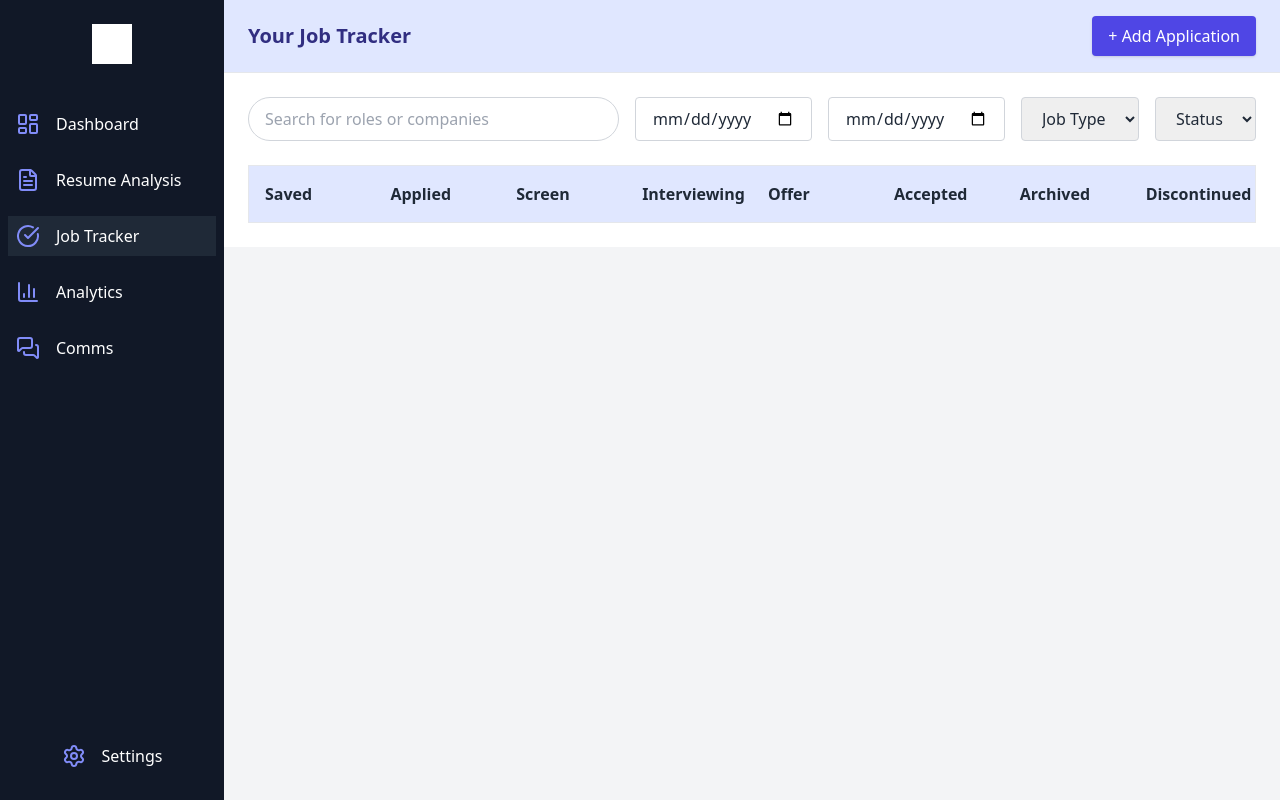
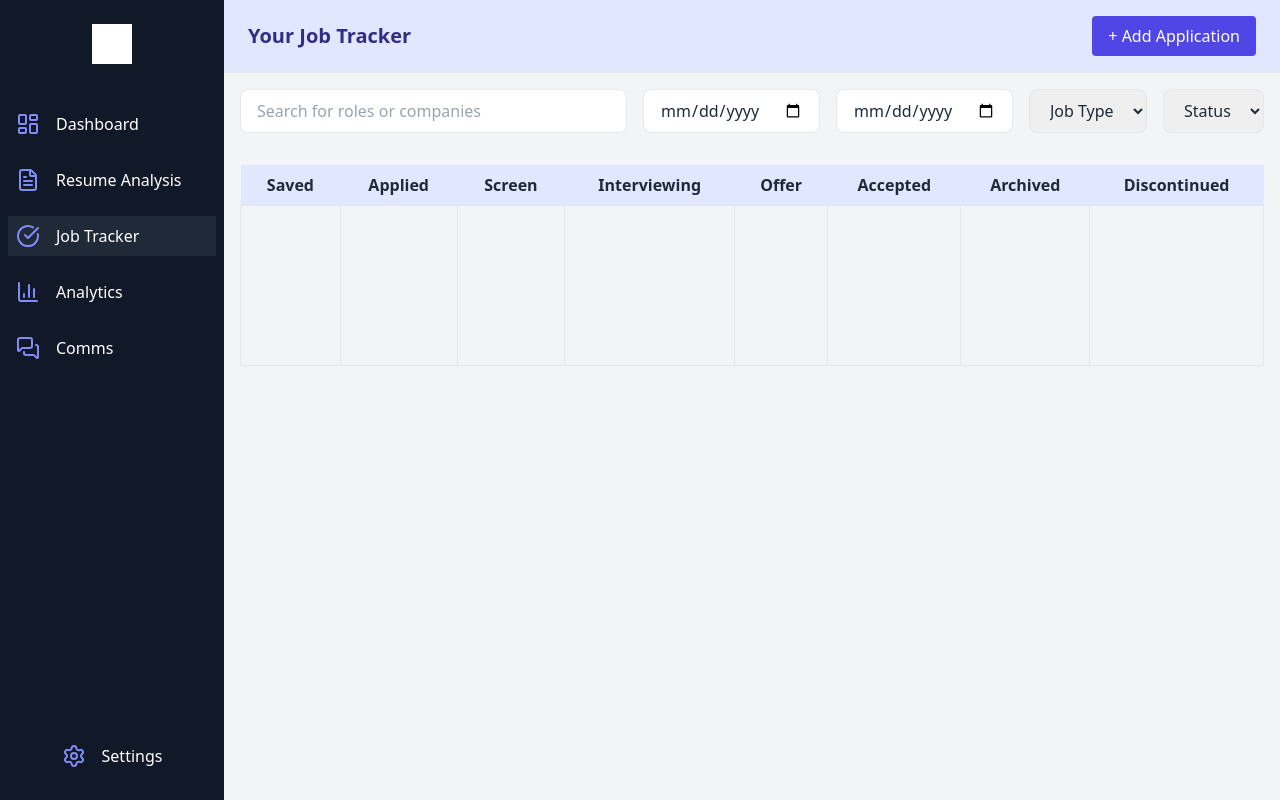
Before and after one commit to Jignesh6155/CITS3403_project, a Flask app: page /job-tracker in a window 1280 px wide. Run offline with Flask 3, Linux system fonts and the light colour scheme; lists and menus that the app fills with data are empty; style sheets or scripts are compiled from the project's sources; some libraries are stand-ins or nearby versions.

Commit message:
Implement drag and drop functionality for the boxes of jobs on the job tracker page no delete function yet for the boxes

```diff
--- a/app/templates/jobTracker.html
+++ b/app/templates/jobTracker.html
@@ -5,60 +5,62 @@
 
 {% block content %}
 <div class="flex-1 flex flex-col overflow-hidden">
-  <!-- HEADER + BUTTON -->
+  <!-- HEADER -->
   <header class="px-6 py-4 bg-indigo-100 border-b border-gray-200 flex justify-between items-center">
     <h1 class="text-xl font-semibold text-indigo-900">Your Job Tracker</h1>
-    <button id="addBtn" class="px-4 py-2 bg-indigo-600 text-white rounded shadow hover:bg-indigo-700">
+    <button id="openModal" class="px-4 py-2 bg-indigo-600 text-white rounded hover:bg-indigo-700">
       + Add Application
     </button>
   </header>
 
-  <!-- SEARCH SECTION -->
-  <div class="p-6 bg-white">
-    <div class="flex flex-wrap gap-4 mb-6">
-      <input type="text" id="searchInput" placeholder="Search for roles or companies" class="flex-1 rounded-full border-gray-300 px-4 py-2 border focus:outline-none" />
-      <input type="date" class="rounded border-gray-300 px-4 py-2 border focus:outline-none" />
-      <input type="date" class="rounded border-gray-300 px-4 py-2 border focus:outline-none" />
-      <select class="rounded border-gray-300 px-4 py-2 border focus:outline-none">
+  <!-- SEARCH BAR -->
+  <div class="p-4 flex flex-wrap gap-4">
+    <input type="text" id="searchInput" placeholder="Search for roles or companies" class="border rounded-lg px-4 py-2 flex-1" />
+    <input type="date" class="border rounded-lg px-4 py-2" />
+    <input type="date" class="border rounded-lg px-4 py-2" />
+    <select class="border rounded-lg px-4 py-2">
       <option>Job Type</option>
     </select>
-      <select class="rounded border-gray-300 px-4 py-2 border focus:outline-none">
+    <select class="border rounded-lg px-4 py-2">
       <option>Status</option>
     </select>
   </div>
 
   <!-- TABLE -->
-    <div class="overflow-y-auto" style="max-height: 500px;">
-      <table class="table-fixed w-full border">
+  <main class="flex-1 overflow-x-auto p-4">
+    <table class="min-w-full table-fixed">
       <thead class="bg-indigo-100">
         <tr>
-            <th class="w-1/8 p-4 text-left">Saved</th>
-            <th class="w-1/8 p-4 text-left">Applied</th>
-            <th class="w-1/8 p-4 text-left">Screen</th>
-            <th class="w-1/8 p-4 text-left">Interviewing</th>
-            <th class="w-1/8 p-4 text-left">Offer</th>
-            <th class="w-1/8 p-4 text-left">Accepted</th>
-            <th class="w-1/8 p-4 text-left">Archived</th>
-            <th class="w-1/8 p-4 text-left">Discontinued</th>
+          <th class="px-4 py-2">Saved</th>
+          <th class="px-4 py-2">Applied</th>
+          <th class="px-4 py-2">Screen</th>
+          <th class="px-4 py-2">Interviewing</th>
+          <th class="px-4 py-2">Offer</th>
+          <th class="px-4 py-2">Accepted</th>
+          <th class="px-4 py-2">Archived</th>
+          <th class="px-4 py-2">Discontinued</th>
         </tr>
       </thead>
-        <tbody id="jobTableBody">
-          <!-- Dynamic rows will be inserted here -->
+      <tbody>
+        <tr>
+          {% for column in ["Saved", "Applied", "Screen", "Interviewing", "Offer", "Accepted", "Archived", "Discontinued"] %}
+          <td id="{{ column }}" ondragover="event.preventDefault()" ondrop="onDrop(event, '{{ column }}')" class="border h-40 align-top p-2"></td>
+          {% endfor %}
+        </tr>
       </tbody>
     </table>
-    </div>
-  </div>
+  </main>
 
   <!-- MODAL -->
-  <div id="modal" class="fixed inset-0 bg-black bg-opacity-50 hidden flex items-center justify-center z-50">
-    <div class="bg-white rounded-2xl shadow-lg p-8 w-full max-w-md relative">
-      <button id="closeModal" class="absolute top-4 right-6 text-gray-500 hover:text-gray-700 text-2xl">&times;</button>
+  <div id="modal" class="fixed inset-0 flex items-center justify-center bg-black bg-opacity-50 hidden z-50">
+    <div class="bg-white p-8 rounded-lg w-full max-w-md relative">
+      <button id="closeModal" class="absolute top-4 right-6 text-gray-500 hover:text-black text-2xl">&times;</button>
       <h2 class="text-2xl font-bold text-indigo-900 mb-6 text-center">Add Application</h2>
-      <form id="jobForm" class="flex flex-col gap-4">
-        <input id="companyName" type="text" required placeholder="Company Name" class="input-style rounded border-gray-300 px-4 py-2 border focus:outline-none" />
-        <input id="jobTitle" type="text" required placeholder="Job Title" class="input-style rounded border-gray-300 px-4 py-2 border focus:outline-none" />
-        <input id="dateApplied" type="date" required class="input-style rounded border-gray-300 px-4 py-2 border focus:outline-none" />
-        <select id="status" required class="input-style rounded border-gray-300 px-4 py-2 border focus:outline-none">
+      <form id="applicationForm" class="flex flex-col gap-4">
+        <input id="companyName" type="text" placeholder="Company Name" required class="border rounded-lg px-4 py-2 focus:ring-2 focus:ring-indigo-300" />
+        <input id="jobTitle" type="text" placeholder="Job Title" required class="border rounded-lg px-4 py-2 focus:ring-2 focus:ring-indigo-300" />
+        <input id="dateApplied" type="date" required class="border rounded-lg px-4 py-2 focus:ring-2 focus:ring-indigo-300" />
+        <select id="status" required class="border rounded-lg px-4 py-2 focus:ring-2 focus:ring-indigo-300">
           <option value="" disabled selected>Select Status</option>
           <option>Saved</option>
           <option>Applied</option>
@@ -69,7 +71,9 @@
           <option>Archived</option>
           <option>Discontinued</option>
         </select>
-        <button type="submit" class="bg-indigo-600 text-white py-2 rounded hover:bg-indigo-700">Add</button>
+        <button type="submit" class="bg-indigo-600 text-white py-2 rounded hover:bg-indigo-700">
+          Add
+        </button>
       </form>
     </div>
   </div>
@@ -78,57 +82,59 @@
 
 {% block scripts %}
 <script>
-  const modal = document.getElementById("modal");
-  const addBtn = document.getElementById("addBtn");
-  const closeModal = document.getElementById("closeModal");
-  const jobForm = document.getElementById("jobForm");
-  const jobTableBody = document.getElementById("jobTableBody");
-  const searchInput = document.getElementById("searchInput");
+// OPEN/CLOSE MODAL
+const modal = document.getElementById('modal');
+document.getElementById('openModal').onclick = () => modal.classList.remove('hidden');
+document.getElementById('closeModal').onclick = () => modal.classList.add('hidden');
+window.onclick = (e) => { if (e.target === modal) modal.classList.add('hidden'); }
 
-  addBtn.onclick = () => modal.classList.remove("hidden");
-  closeModal.onclick = () => modal.classList.add("hidden");
-  window.onclick = (event) => { if (event.target === modal) modal.classList.add("hidden"); }
+// DRAG LOGIC
+function onDragStart(event) {
+  event.dataTransfer.setData("text/plain", event.target.id);
+}
+function onDrop(event, columnId) {
+  const id = event.dataTransfer.getData("text/plain");
+  const jobBox = document.getElementById(id);
+  document.getElementById(columnId).appendChild(jobBox);
+}
 
-  jobForm.onsubmit = (e) => {
+// SUBMIT FORM
+document.getElementById('applicationForm').onsubmit = function(e) {
   e.preventDefault();
 
-    const companyName = document.getElementById("companyName").value;
-    const jobTitle = document.getElementById("jobTitle").value;
-    const dateApplied = document.getElementById("dateApplied").value;
-    const status = document.getElementById("status").value;
+  const company = document.getElementById('companyName').value;
+  const title = document.getElementById('jobTitle').value;
+  const date = document.getElementById('dateApplied').value;
+  const status = document.getElementById('status').value;
 
-    const newRow = document.createElement("tr");
+  const newId = 'job-' + Date.now();
+  const div = document.createElement('div');
+  div.id = newId;
+  div.setAttribute('draggable', 'true');
+  div.setAttribute('ondragstart', 'onDragStart(event)');
+  div.className = "bg-indigo-50 p-4 rounded-lg shadow mb-2 cursor-move";
 
-    const statuses = ["Saved", "Applied", "Screen", "Interviewing", "Offer", "Accepted", "Archived", "Discontinued"];
-    statuses.forEach(col => {
-      const td = document.createElement("td");
-      td.className = "p-4 border text-sm align-top";
-      if (col === status) {
-        td.innerHTML = `
-          <div class="bg-indigo-50 p-2 rounded-lg shadow-sm">
-            <p class="font-semibold text-indigo-800">${jobTitle}</p>
-            <p class="text-xs text-gray-500">${companyName}</p>
-            <p class="text-xs text-gray-400">${dateApplied}</p>
-          </div>
+  div.innerHTML = `
+    <p class="font-semibold text-indigo-800">${company}</p>
+    <p class="text-gray-600">${title}</p>
+    <p class="text-gray-400 text-sm">${date}</p>
   `;
-      }
-      newRow.appendChild(td);
-    });
 
-    jobTableBody.appendChild(newRow);
-
-    modal.classList.add("hidden");
-    jobForm.reset();
+  document.getElementById(status).appendChild(div);
+  modal.classList.add('hidden');
+  this.reset();
 };
 
-  searchInput.addEventListener("input", function () {
+// SIMPLE SEARCH
+const searchInput = document.getElementById("searchInput");
+searchInput.addEventListener("input", function() {
   const filter = this.value.toLowerCase();
-    const rows = jobTableBody.getElementsByTagName("tr");
+  const jobs = document.querySelectorAll("td > div");
 
-    for (let row of rows) {
-      let text = row.innerText.toLowerCase();
-      row.style.display = text.includes(filter) ? "" : "none";
-    }
+  jobs.forEach(job => {
+    const text = job.innerText.toLowerCase();
+    job.parentElement.style.display = text.includes(filter) ? "" : "none";
+  });
 });
 </script>
 {% endblock %}
```
Lines whose indentation alone changed are shown as unchanged.
